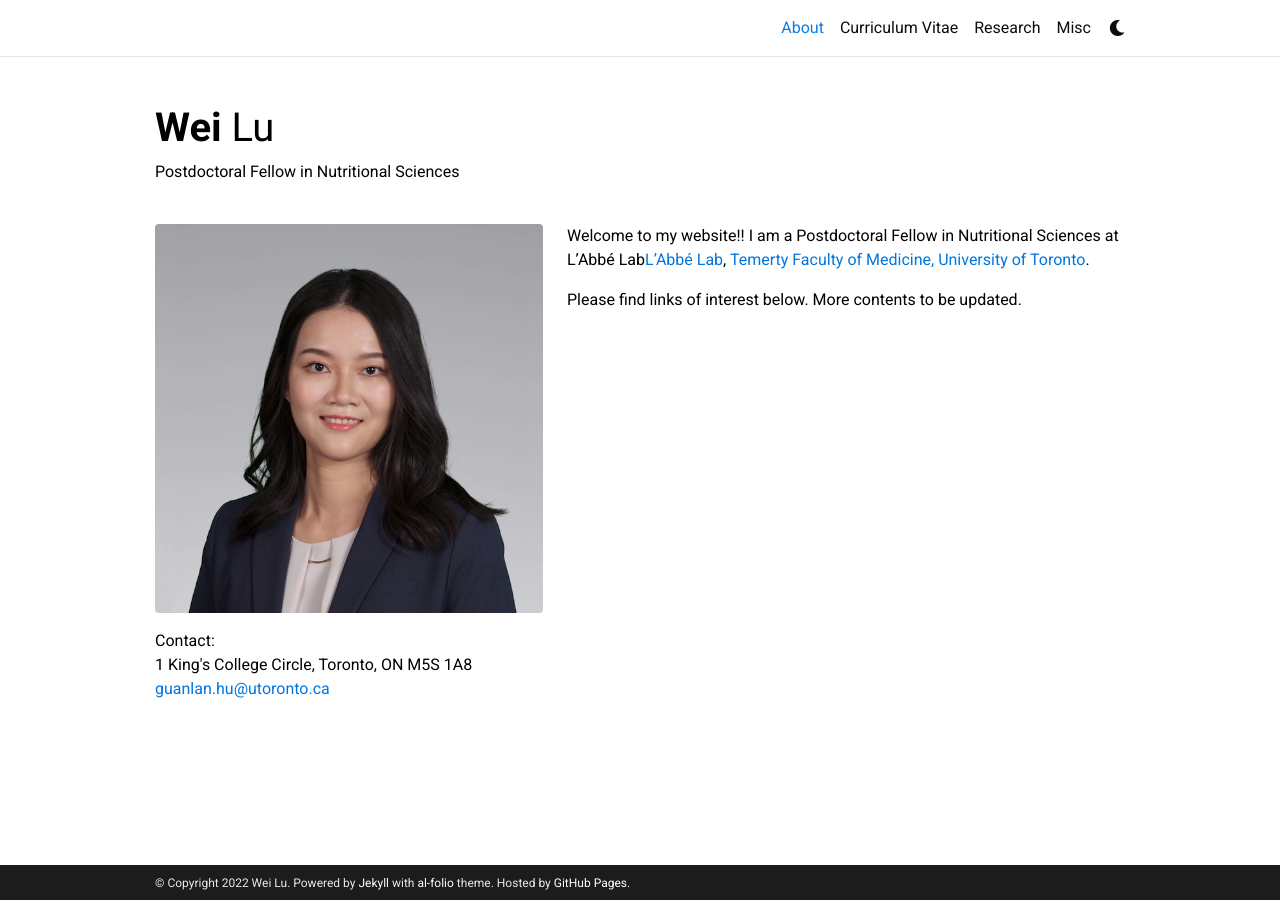
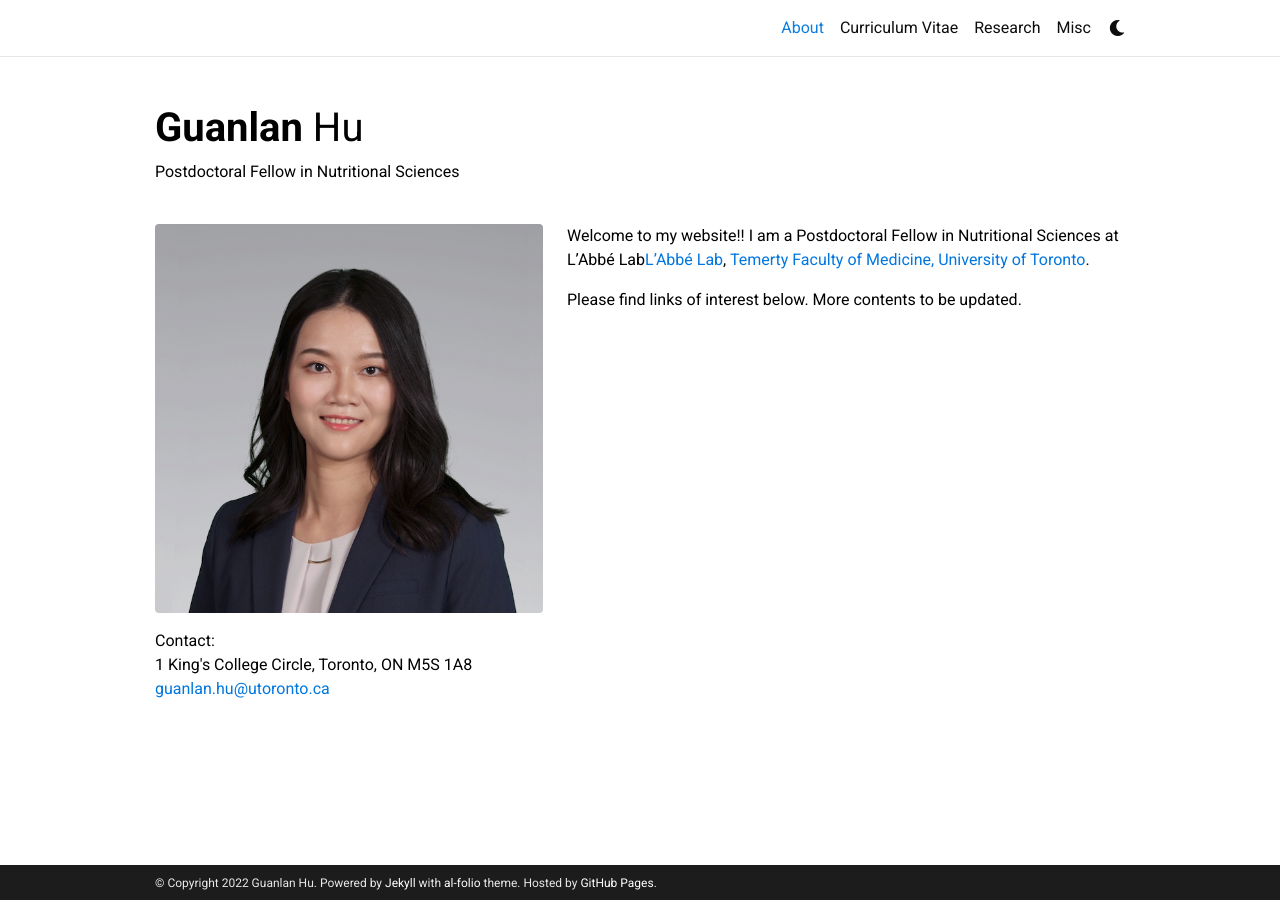
Before and after one commit to guanlanhu/guanlanhu.github.io, a Jekyll site: the page built from _pages/about.md, in a window 1280 px wide. Built offline with Jekyll 4.4.1, drawn with Linux system fonts in a browser that asks for light colours; full-size pictures stand in for the smaller copies a plugin makes; comment, search, counter and statistics services are not loaded; a style sheet for code colours, icons or effects is not loaded.

Commit message:
Update _config.yml

```diff
--- a/_config.yml
+++ b/_config.yml
@@ -3,10 +3,10 @@
 # -----------------------------------------------------------------------------
 
 title: blank # the website title (if blank, full name will be used instead)
-first_name: Wei
+first_name: Guanlan
 middle_name:
-last_name: Lu
-email: wei.lu@rotman.utoronto.ca
+last_name: Hu
+email: guanlan.hu@rotman.utoronto.ca
 description: > # the ">" symbol means to ignore newlines until "footer_text:"
   A simple, whitespace theme for academics. Based on [*folio](https://github.com/bogoli/-folio) design.
 footer_text: >
@@ -18,7 +18,7 @@ keywords: academic-website, platform-design  # add your own keywords or leave em
 lang: en # the language of your site (for example: en, fr, cn, ru, etc.)
 icon: # the emoji used as the favicon (alternatively, provide image name in /assets/img/)
 
-url: https://weilu-mkt.github.io # the base hostname & protocol for your site
+url: https://guanlanhu.github.io # the base hostname & protocol for your site
 baseurl:  # the subpath of your site, e.g. /blog/
 last_updated: false # set to true if you want to display last updated in the footer
 impressum_path:  # set to path to include impressum link in the footer, use the same path as permalink in a page, helps to conform with EU GDPR
@@ -79,7 +79,7 @@ contact_note: >
 # Analytics and search engine verification
 # -----------------------------------------------------------------------------
 google_analytics: # your google-analytics ID (format: UA-XXXXXXXXX)
-ga4_analytics: G-VV2JL9PJ92
+ga4_analytics:
 panelbear_analytics:  # panelbear analytics site ID (format: XXXXXXXXX)
 
 google_site_verification:  # your google-site-verification ID (Google Search Console)
```
